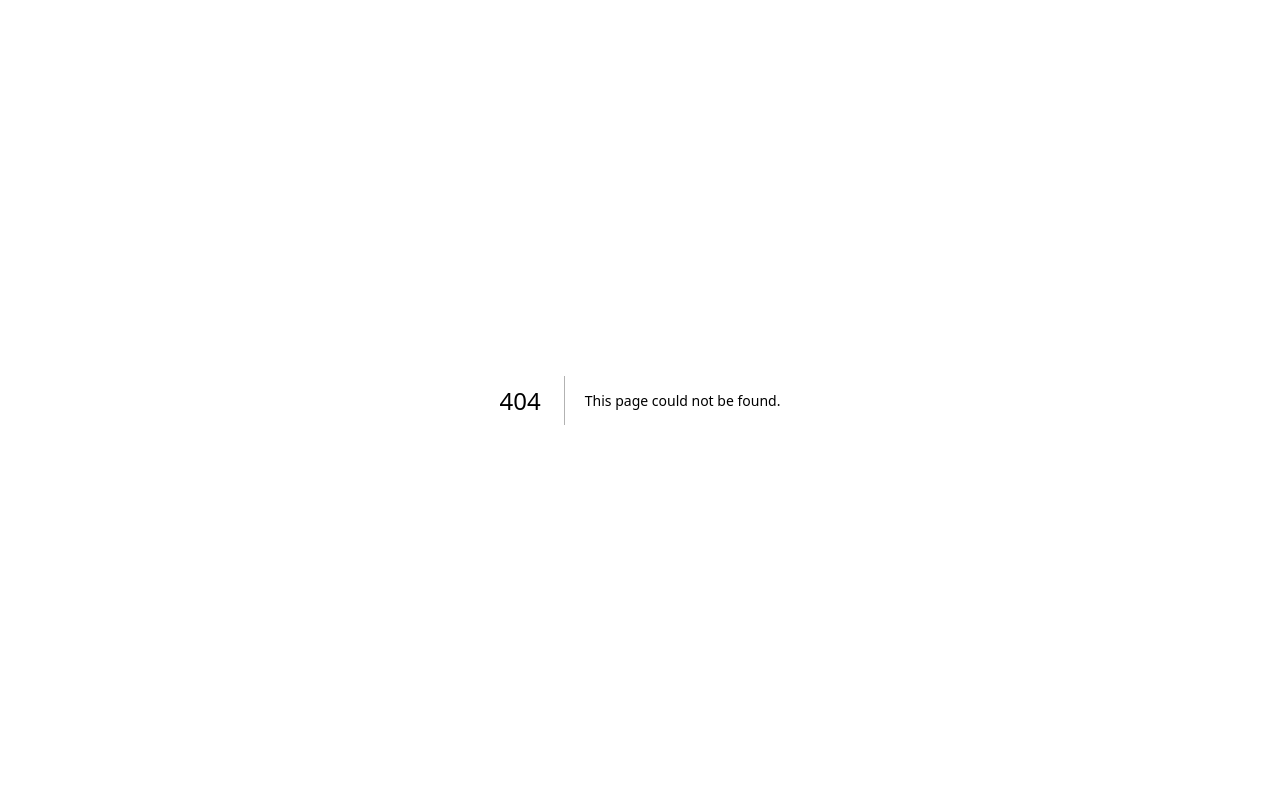
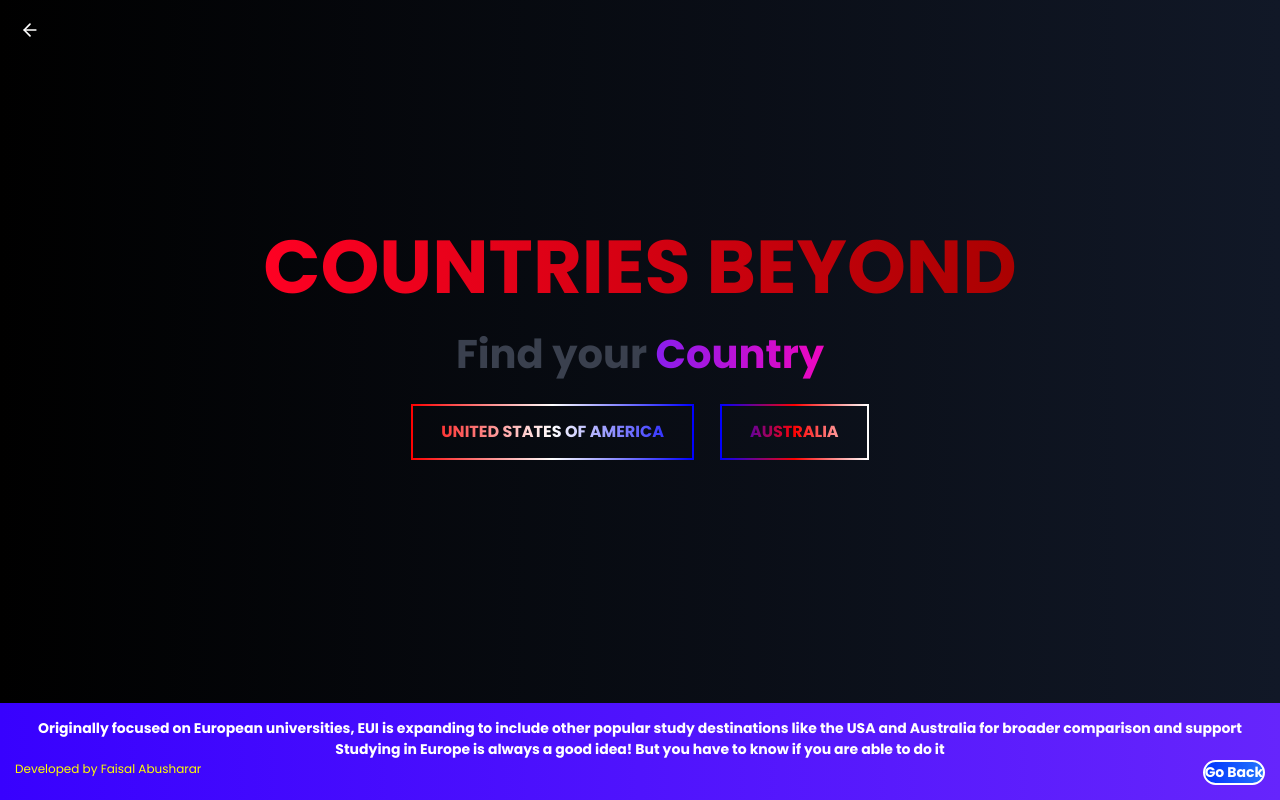
Before and after one commit to FaisalAbusharar/europe-university-info, a Next.js app: page /pages/beyond/countries in a window 1280 px wide. Before the commit this address had no page. Built offline with nearby package versions, Linux system fonts and the light colour scheme.

Commit message:
new BEYOND section, and WIP screen component

```diff
--- /dev/null
+++ b/src/app/components/wipscreen.jsx
@@ -0,0 +1,22 @@
+import React from 'react';
+import { Poppins } from 'next/font/google';
+import '../styles/countrypage.css';
+import '../styles/support.css';
+import Footer from "./footer"
+
+const poppins = Poppins({ subsets: ['latin'], weight: ['400', '700'] });
+
+const WipScreen = ({ footerInformation, returnPage }) => {
+  return (
+    <main className={`${poppins.className} flex flex-col min-h-screen`}>
+      <div className="flex-grow flex flex-col items-center justify-center bg-gradient-to-r from-black to-gray-900">
+        <div id="container">
+          <h1 id="title">WORK IN PROGRESS...</h1>
+        </div>
+      </div>
+      <Footer showAIwarning={false} returnPage={returnPage} footerInformation={footerInformation}></Footer>
+    </main>
+  );
+};
+
+export default WipScreen;
--- a/src/app/page.tsx
+++ b/src/app/page.tsx
@@ -7,6 +7,7 @@ import Footer from './components/footer';
 import StyledButton from './components/buttonStyles';
 import BackgroundAnim from './animation/backgroundAnimationFirst';
 import Image from 'next/image'
+import "./styles/beyondAltStyles.css"
 
 const poppins = Poppins({ subsets: ['latin'], weight: ['400', '700'] });
 const footerInformation = 'The website provides information you need to be able to study in Europe, from costs to admissions and scholarships'
@@ -19,6 +20,8 @@ const Home = () => {
   }, []);
 
   const hoverButtonColor = 'linear-gradient(to right, rgb(3, 217, 255), rgb(0, 20, 255))'
+  const hoverButtonColorBeyond = 'linear-gradient(to right, rgb(255, 3, 3), rgb(134, 0, 0))'
+
 
   return (
     <main id='mainContainer' className={`${poppins.className} flex flex-col min-h-screen ${loaded ? 'fade-in' : ''}`}>
@@ -60,6 +63,9 @@ const Home = () => {
             {/* <Link href='/pages/language'> */}
               <StyledButton isDisabled={true} backgroundHoverButtonColor={hoverButtonColor}><p id="gradientButtonText">Language</p></StyledButton>
             {/* </Link> */}
+            <Link href='/pages/beyond/countries'>
+              <StyledButton isDisabled={false} backgroundHoverButtonColor={hoverButtonColorBeyond}><p id="gradientButtonTextALT">Beyond Europe</p></StyledButton>
+            </Link>
           </div>
         </div>
       </div>
--- /dev/null
+++ b/src/app/pages/beyond/countries/Australia/page.tsx
@@ -0,0 +1,29 @@
+
+import Country from '../../../../components/country';
+import '../../../../styles/countrypage.css'
+import { Poppins } from 'next/font/google';
+import ScrollTo from '../../../../components/scrollFunction'
+import Wipscreen from '../../../../components/wipscreen'
+import "../../../../styles/support.css"
+
+const poppins = Poppins({ subsets: ['latin'], weight: ['400', '700'] });
+
+const Australia = () => {
+    const CountryInformation = {
+        footerInformation: "Coming soon!",
+        returnPage: "./pages/beyond/countries"
+    }
+
+
+  return (
+    <div>
+
+        <Wipscreen footerInformation={CountryInformation.footerInformation} returnPage={CountryInformation.returnPage}></Wipscreen>
+    </div>
+
+  )
+
+
+}
+
+export default Australia
--- /dev/null
+++ b/src/app/pages/beyond/countries/USA/page.tsx
@@ -0,0 +1,29 @@
+
+import Country from '../../../../components/country';
+import '../../../../styles/countrypage.css'
+import { Poppins } from 'next/font/google';
+import ScrollTo from '../../../../components/scrollFunction'
+import Wipscreen from '../../../../components/wipscreen'
+import "../../../../styles/support.css"
+
+const poppins = Poppins({ subsets: ['latin'], weight: ['400', '700'] });
+
+const USA = () => {
+    const CountryInformation = {
+        footerInformation: "Coming soon!",
+        returnPage: "./pages/beyond/countries"
+    }
+
+
+  return (
+    <div>
+
+        <Wipscreen footerInformation={CountryInformation.footerInformation} returnPage={CountryInformation.returnPage}></Wipscreen>
+    </div>
+
+  )
+
+
+}
+
+export default USA
--- /dev/null
+++ b/src/app/pages/beyond/countries/page.tsx
@@ -0,0 +1,38 @@
+"use client"
+import { Poppins } from 'next/font/google';
+import Link from 'next/link';
+import '../../../styles/countrypage.css'
+import '../../../styles/gradientButtonStyles.css'
+import Footer from '../../../components/footer';
+import { ArrowLeft } from 'lucide-react';
+import "../../../styles/beyondAltStyles.css"
+
+
+const poppins = Poppins({ subsets: ['latin'], weight: ['400', '700'] });
+const footerInformation = 'Originally focused on European universities, EUI is expanding to include other popular study destinations like the USA and Australia for broader comparison and support'
+
+const CountriesBeyond = () => {
+  return (
+    <main className={`${poppins.className} flex flex-col min-h-screen`}>
+      <div className="flex-grow flex flex-col items-center justify-center bg-gradient-to-r from-black to-gray-900">
+
+      {<Link href={'/'}><button id="returnButtonHeader"><ArrowLeft size={20}/></button></Link>}
+        <h1 id="titlePageCountryALT">COUNTRIES BEYOND</h1>
+        <h2 id="Subtitle">Find your <p id="gradientSub">Country</p></h2>
+          <div id="countryContainer" className="flex space-x-4 mb-8">
+            <Link href="/pages/beyond/countries/USA">
+            <button className='button' id="gradientButtonTextUSA">UNITED STATES OF AMERICA</button>
+            </Link>
+            <Link href="/pages/beyond/countries/Australia">
+            <button className='button' id="gradientButtonTextAUSTRALIA">AUSTRALIA</button>
+            </Link>
+          </div>
+      </div>
+      <Footer returnPage='' footerInformation={footerInformation}></Footer>
+    </main>
+  );
+}
+
+
+
+export default CountriesBeyond;
--- /dev/null
+++ b/src/app/styles/beyondAltStyles.css
@@ -0,0 +1,55 @@
+#gradientButtonTextALT  {
+  font-weight: bold;
+  background: linear-gradient(to right,#f80021, rgb(122, 2, 8), rgb(255, 0, 0));
+  background-size: 300% 100%;
+  background-clip: text;
+  animation: gradientAnimation 6s linear infinite;
+  display: inline-block;
+}
+
+#titlePageCountryALT {
+  font-size: 75px;
+  color: rgb(255, 0, 0);
+  text-align: center;
+  margin-top: 0px;
+  background: linear-gradient(to right,#fe0123, #aa0101);
+  -webkit-background-clip: text;
+  background-clip: text;
+  -webkit-text-fill-color: transparent;
+  font-weight: 900;
+}
+
+#gradientButtonTextUSA {
+    background-image: linear-gradient(to right, #fe0101, #ffffff, #0000ff);
+    border-image: linear-gradient(to right,  #fe0101, #ffffff, #0000ff) 1;
+  }
+
+
+#gradientButtonTextUSA:hover {
+    border-image: linear-gradient(to right, #fe0101, #ffffff, #0000ff) 1;
+    color: rgb(0, 0, 0);
+    transform: scale(1.3);
+    -webkit-background-clip: padding-box;
+    background-clip: padding-box;
+    margin-left: 15px;
+    margin-right: 15px;
+    background-image: linear-gradient(to left, #fe0101, #ffffff, #0000ff);
+  }
+
+
+
+#gradientButtonTextAUSTRALIA {
+    background-image: linear-gradient(to left, #ffffff, #fe0101,  #0000ff);
+    border-image: linear-gradient(to left,  #ffffff, #fe0101,  #0000ff) 1;
+  }
+
+#gradientButtonTextAUSTRALIA:hover {
+    border-image: linear-gradient(to left, #ffffff, #fe0101,  #0000ff) 1;
+    color: rgb(0, 0, 0);
+    transform: scale(1.3);
+    -webkit-background-clip: padding-box;
+    background-clip: padding-box;
+    margin-left: 15px;
+    margin-right: 15px;
+    background-image: linear-gradient(to right, #ffffff, #fe0101, #0000ff);
+  }
--- a/src/app/styles/globals.css
+++ b/src/app/styles/globals.css
@@ -102,6 +102,7 @@ main {
   animation: gradientAnimation 6s linear infinite;
   display: inline-block;
 }
+
 
 
 #gradientGold {
```
